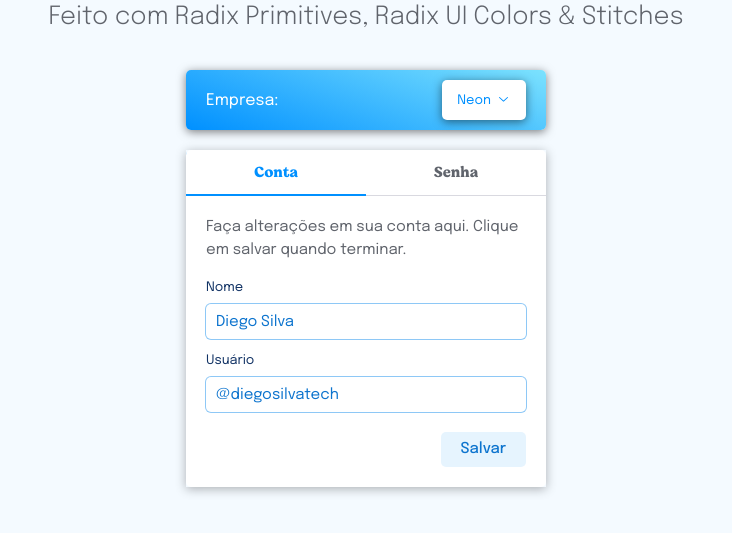
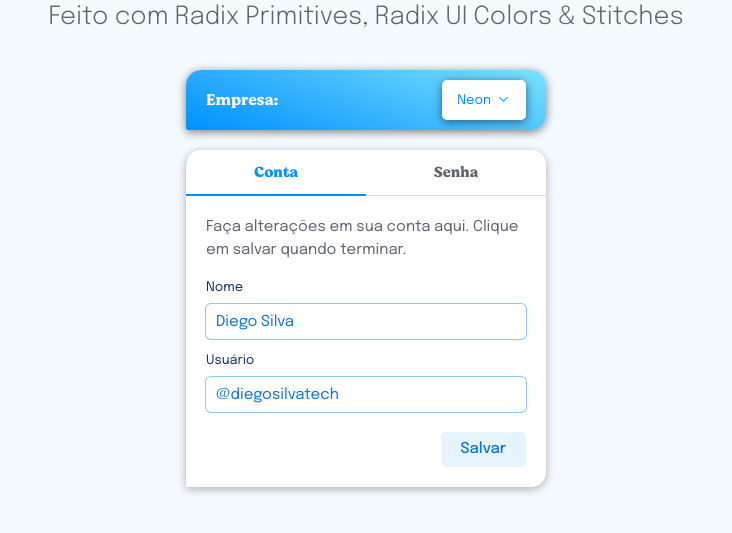
Before and after one commit to diegosilvatech/example--stitches-agnostic, a Next.js app: page / in a window 1280 px wide. Shown: the part 183-716 px from the top of the page, without its empty margins (274-1006 px from the left). Built offline with nearby package versions, Linux system fonts and the light colour scheme.

Commit message:
feat: update neon style

```diff
--- a/src/components/Authenticator/styles.ts
+++ b/src/components/Authenticator/styles.ts
@@ -4,7 +4,8 @@ export const root = css({
   display: 'flex',
   flexDirection: 'column',
   boxShadow: '$ds-shadow__tab-root',
-  maxWidth: 360
+  maxWidth: 360,
+  borderRadius: '$ds-radii__tab'
 });
 
 export const list = css({
@@ -30,8 +31,8 @@ export const trigger = css({
 
   userSelect: 'none',
 
-  '&:first-child': { borderTopLeftRadius: '$ds-radii__small' },
-  '&:last-child': { borderTopRightRadius: '$ds-radii__small' },
+  '&:first-child': { borderTopLeftRadius: '$ds-radii__tab-trigger' },
+  '&:last-child': { borderTopRightRadius: '$ds-radii__tab-trigger' },
   '&:hover': { color: '$ds-color__primary-11' },
   '&[data-state="active"]': {
     color: '$ds-color__primary',
@@ -49,6 +50,7 @@ export const content = css({
   padding: '$ds-space-04',
   borderBottomLeftRadius: '$ds-radii__small',
   borderBottomRightRadius: '$ds-radii__small',
+  borderRadius: '$ds-radii__tab-content',
   outline: 'none',
   '&:focus': { boxShadow: '$ds-shadow__tab-content__focused' }
 });
--- a/src/components/Select/index.tsx
+++ b/src/components/Select/index.tsx
@@ -36,9 +36,6 @@ const Select = ({ themeOptions }: SelectProps) => {
         </SelectPrimitive.ScrollUpButton>
         <SelectPrimitive.Viewport className={s.viewport()}>
           <SelectPrimitive.Group>
-            <SelectPrimitive.Label className={s.label()}>
-              Themes
-            </SelectPrimitive.Label>
             {themeOptions.map((theme) => (
               <SelectPrimitive.Item
                 key={theme.value}
--- a/src/styles/tokens/neon/colors.ts
+++ b/src/styles/tokens/biorc/index.ts
@@ -1,19 +1,19 @@
-import { blue, blackA, slate, sky } from '@radix-ui/colors';
+import { red, blackA, slate, amber } from '@radix-ui/colors';
 
 const colors = {
   'ds-color__primary': '$ds-color__primary-09',
-  'ds-color__primary-01': blue.blue1,
-  'ds-color__primary-02': blue.blue2,
-  'ds-color__primary-03': blue.blue3,
-  'ds-color__primary-04': blue.blue4,
-  'ds-color__primary-05': blue.blue5,
-  'ds-color__primary-06': blue.blue6,
-  'ds-color__primary-07': blue.blue7,
-  'ds-color__primary-08': blue.blue8,
-  'ds-color__primary-09': blue.blue9,
-  'ds-color__primary-10': blue.blue10,
-  'ds-color__primary-11': blue.blue11,
-  'ds-color__primary-12': blue.blue12,
+  'ds-color__primary-01': red.red1,
+  'ds-color__primary-02': red.red2,
+  'ds-color__primary-03': red.red3,
+  'ds-color__primary-04': red.red4,
+  'ds-color__primary-05': red.red5,
+  'ds-color__primary-06': red.red6,
+  'ds-color__primary-07': red.red7,
+  'ds-color__primary-08': red.red8,
+  'ds-color__primary-09': red.red9,
+  'ds-color__primary-10': red.red10,
+  'ds-color__primary-11': red.red11,
+  'ds-color__primary-12': red.red12,
 
   'ds-color__text__low-contrast': slate.slate11,
   'ds-color__text__high-contrast': slate.slate12,
@@ -30,10 +30,10 @@ const colors = {
   'ds-color__blackA-07': blackA.blackA7,
   'ds-color__blackA-12': blackA.blackA12,
 
-  'ds-color__primary-gradient': `19deg, $ds-color__primary-09 0%, ${sky.sky9} 100%`
+  'ds-color__primary-gradient': `19deg, $ds-color__primary-09 0%, ${amber.amber9} 100%`
 };
 
-export const neonTokens = {
+export const biorcTokens = {
   colors: { ...colors },
   shadows: {
     'ds-shadow__input__normal': `0 0 0 1px ${colors['ds-color__primary-07']}`,
@@ -57,8 +57,8 @@ export const neonTokens = {
     'ds-space-05': '25px'
   },
   fonts: {
-    'ds-font-family__heading': 'Moranga',
-    'ds-font-family__text': 'Epilogue'
+    'ds-font-family__heading': 'Poppins',
+    'ds-font-family__text': 'Poppins'
   },
   fontSizes: {
     'ds-font-size__small': '13px',
@@ -71,7 +71,15 @@ export const neonTokens = {
     'ds-line-height__large': 1.5
   },
   radii: {
-    'ds-radii__small': '5px'
+    'ds-radii__extra-small': '0px',
+    'ds-radii__small': '0px',
+    'ds-radii__medium': '0px',
+    'ds-radii__large': '0px',
+
+    'ds-radii__tab':
+      '$ds-radii__large $ds-radii__large $ds-radii__large $ds-radii__extra-small',
+    'ds-radii__tab-trigger': '$ds-radii__large',
+    'ds-radii__tab-content': '0 0 $ds-radii__large $ds-radii__extra-small'
   },
   transitions: {
     'ds-transition__default': '.3s ease',
--- a/src/styles/tokens/index.ts
+++ b/src/styles/tokens/index.ts
@@ -1,4 +1,4 @@
-import { neonTokens } from './neon/colors';
-import { biorcTokens } from './biorc/colors';
+import { neonTokens } from './neon';
+import { biorcTokens } from './biorc';
 
 export { neonTokens, biorcTokens };
--- a/src/styles/tokens/biorc/colors.ts
+++ b/src/styles/tokens/neon/index.ts
@@ -1,19 +1,19 @@
-import { red, blackA, slate, amber } from '@radix-ui/colors';
+import { blue, blackA, slate, sky } from '@radix-ui/colors';
 
 const colors = {
   'ds-color__primary': '$ds-color__primary-09',
-  'ds-color__primary-01': red.red1,
-  'ds-color__primary-02': red.red2,
-  'ds-color__primary-03': red.red3,
-  'ds-color__primary-04': red.red4,
-  'ds-color__primary-05': red.red5,
-  'ds-color__primary-06': red.red6,
-  'ds-color__primary-07': red.red7,
-  'ds-color__primary-08': red.red8,
-  'ds-color__primary-09': red.red9,
-  'ds-color__primary-10': red.red10,
-  'ds-color__primary-11': red.red11,
-  'ds-color__primary-12': red.red12,
+  'ds-color__primary-01': blue.blue1,
+  'ds-color__primary-02': blue.blue2,
+  'ds-color__primary-03': blue.blue3,
+  'ds-color__primary-04': blue.blue4,
+  'ds-color__primary-05': blue.blue5,
+  'ds-color__primary-06': blue.blue6,
+  'ds-color__primary-07': blue.blue7,
+  'ds-color__primary-08': blue.blue8,
+  'ds-color__primary-09': blue.blue9,
+  'ds-color__primary-10': blue.blue10,
+  'ds-color__primary-11': blue.blue11,
+  'ds-color__primary-12': blue.blue12,
 
   'ds-color__text__low-contrast': slate.slate11,
   'ds-color__text__high-contrast': slate.slate12,
@@ -30,10 +30,10 @@ const colors = {
   'ds-color__blackA-07': blackA.blackA7,
   'ds-color__blackA-12': blackA.blackA12,
 
-  'ds-color__primary-gradient': `19deg, $ds-color__primary-09 0%, ${amber.amber9} 100%`
+  'ds-color__primary-gradient': `19deg, $ds-color__primary-09 0%, ${sky.sky9} 100%`
 };
 
-export const biorcTokens = {
+export const neonTokens = {
   colors: { ...colors },
   shadows: {
     'ds-shadow__input__normal': `0 0 0 1px ${colors['ds-color__primary-07']}`,
@@ -57,8 +57,8 @@ export const biorcTokens = {
     'ds-space-05': '25px'
   },
   fonts: {
-    'ds-font-family__heading': 'Poppins',
-    'ds-font-family__text': 'Poppins'
+    'ds-font-family__heading': 'Moranga',
+    'ds-font-family__text': 'Epilogue'
   },
   fontSizes: {
     'ds-font-size__small': '13px',
@@ -71,7 +71,15 @@ export const biorcTokens = {
     'ds-line-height__large': 1.5
   },
   radii: {
-    'ds-radii__small': '5px'
+    'ds-radii__extra-small': '2px',
+    'ds-radii__small': '5px',
+    'ds-radii__medium': '10px',
+    'ds-radii__large': '15px',
+
+    'ds-radii__tab':
+      '$ds-radii__large $ds-radii__large $ds-radii__large $ds-radii__extra-small',
+    'ds-radii__tab-trigger': '$ds-radii__large',
+    'ds-radii__tab-content': '0 0 $ds-radii__large $ds-radii__extra-small'
   },
   transitions: {
     'ds-transition__default': '.3s ease',
--- a/src/templates/Home/styles.ts
+++ b/src/templates/Home/styles.ts
@@ -45,7 +45,7 @@ export const buttonWrapper = css({
 
 export const themeSwitcherWrapper = css({
   marginTop: 40,
-  borderRadius: '$ds-radii__small',
+  borderRadius: '$ds-radii__tab',
   boxShadow: '$ds-shadow__select__normal',
   background: 'linear-gradient($ds-color__primary-gradient)',
   padding: '$ds-space-02 $ds-space-04',
@@ -57,7 +57,7 @@ export const themeSwitcherWrapper = css({
 
 export const themeSwitcherLabel = css({
   color: '$ds-color__background-element',
-  fontFamily: '$ds-font-family__text'
+  fontFamily: '$ds-font-family__heading'
 });
 
 export const authenticatorWrapper = css({
```
